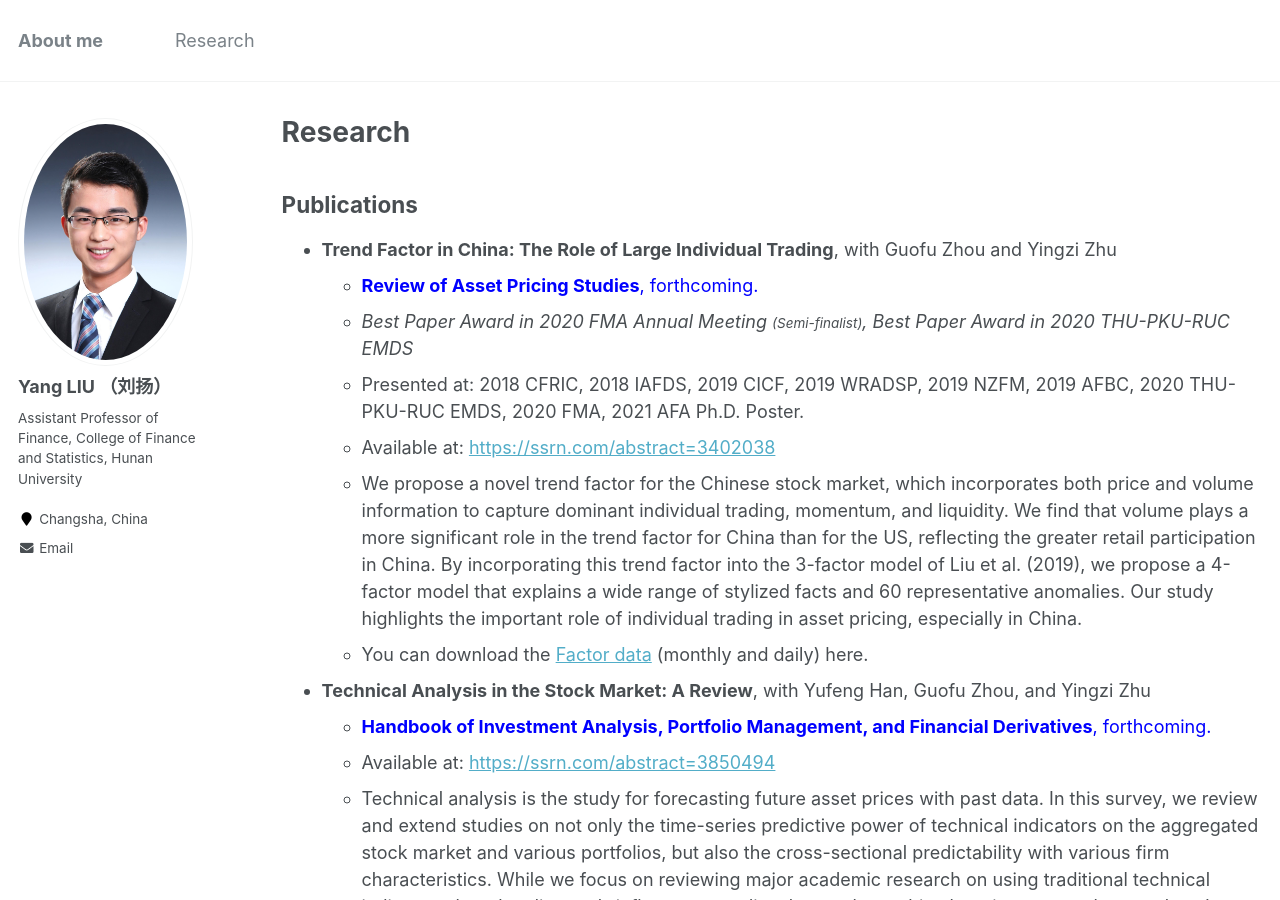
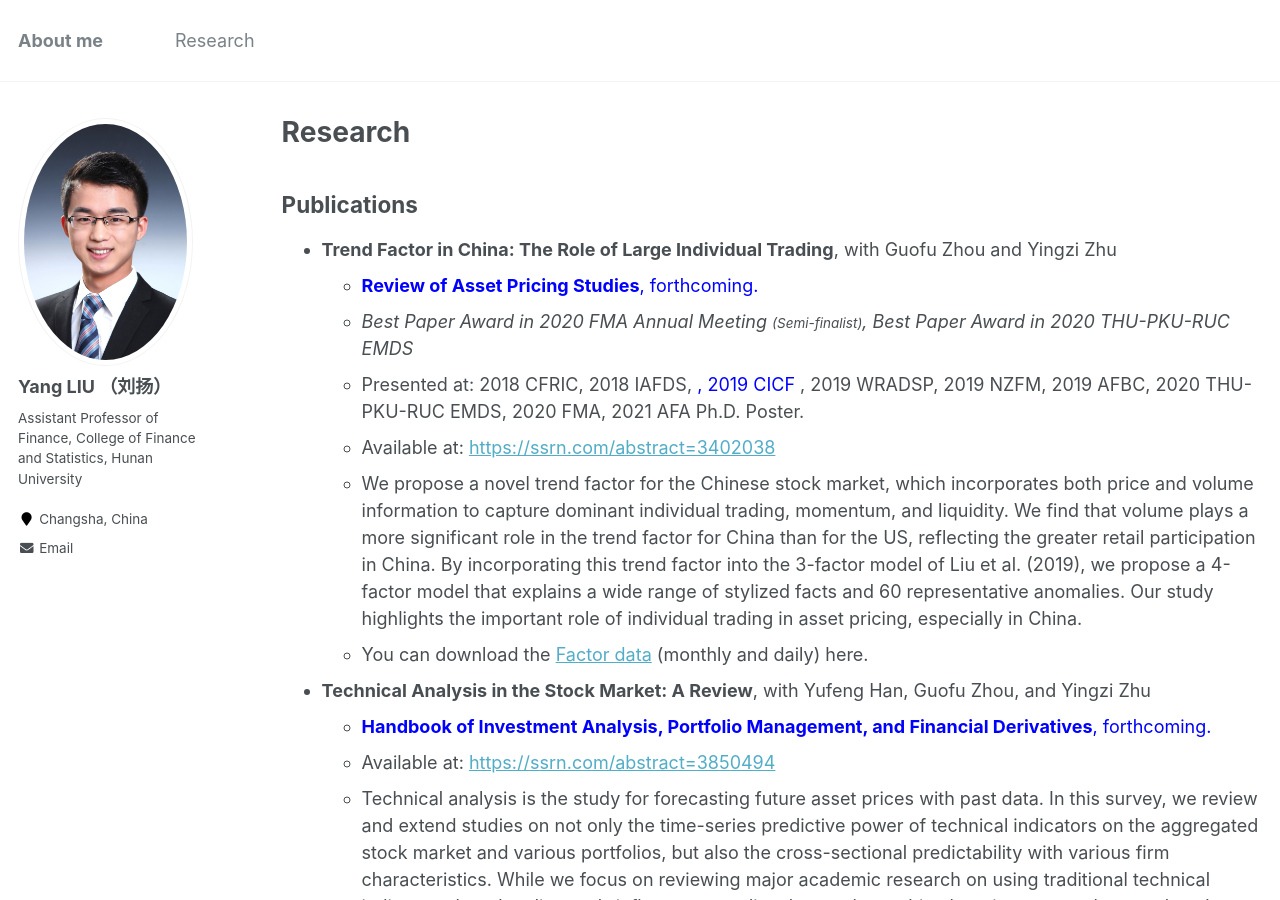
Before and after one commit to yangliu-finance/yangliu-finance.github.io, a Jekyll site: the page built from _pages/research.md, in a window 1280 px wide and 900 px high. Built offline with Jekyll 4.4.1, drawn with Linux system fonts in a browser that asks for light colours.

Commit message:
Update research.md

```diff
--- a/_pages/research.md
+++ b/_pages/research.md
@@ -13,7 +13,7 @@ Publications
 + **Trend Factor in China: The Role of Large Individual Trading**, with Guofu Zhou and Yingzi Zhu
   + **<font color="blue">Review of Asset Pricing Studies</font>**<font color="blue">, forthcoming.</font>
   + *Best Paper Award in 2020 FMA Annual Meeting <small>(Semi-finalist)</small>, Best Paper Award in 2020 THU-PKU-RUC EMDS*
-  + Presented at: 2018 CFRIC, 2018 IAFDS, 2019 CICF, 2019 WRADSP, 2019 NZFM, 2019 AFBC, 2020 THU-PKU-RUC EMDS, 2020 FMA, 2021 AFA Ph.D. Poster.
+  + Presented at: 2018 CFRIC, 2018 IAFDS, <font color="blue">, 2019 CICF </font>, 2019 WRADSP, 2019 NZFM, 2019 AFBC, 2020 THU-PKU-RUC EMDS, 2020 FMA, 2021 AFA Ph.D. Poster.
   + Available at: [https://ssrn.com/abstract=3402038](https://ssrn.com/abstract=3402038)
   + We propose a novel trend factor for the Chinese stock market, which incorporates both price and volume information to capture dominant individual trading, momentum, and liquidity. We find that volume plays a more significant role in the trend factor for China than for the US, reflecting the greater retail participation in China. By incorporating this trend factor into the 3-factor model of Liu et al. (2019), we propose a 4-factor model that explains a wide range of stylized facts and 60 representative anomalies. Our study highlights the important role of individual trading in asset pricing, especially in China.
   + You can download the [Factor data](https://yangliu-finance.github.io/files/LZZ4_TrendFactor_Monthly&Daily.xls) (monthly and daily) here.
```
